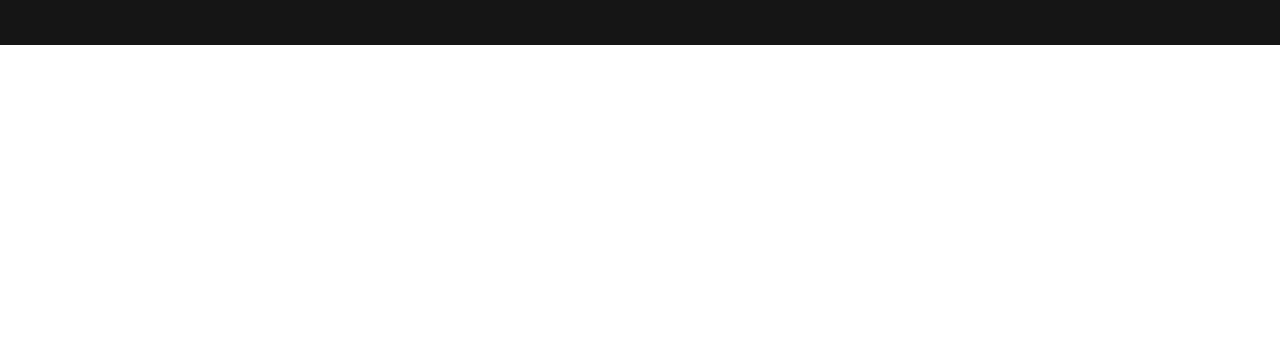
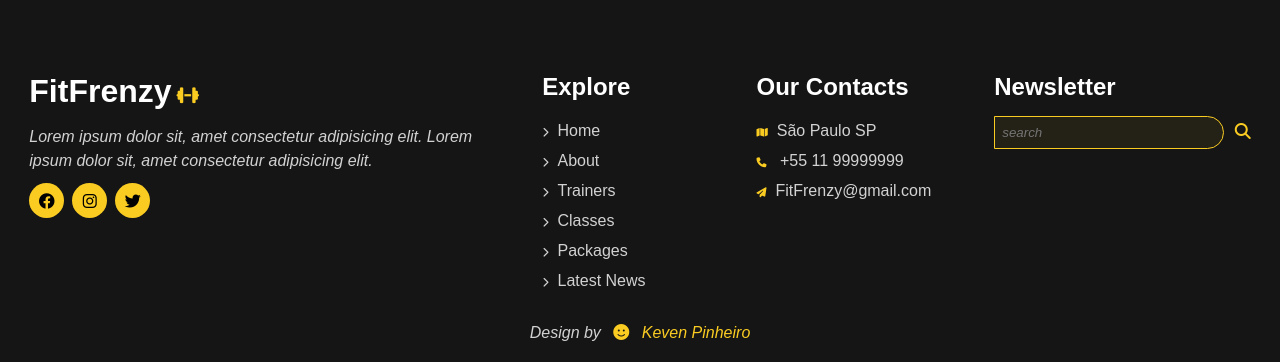
Before and after one commit to Kevenpinheiro/gym-website, a plain HTML site: page index.html in a window 1280 px wide. Shown: the part 4236-4598 px from the top of the page. Before the commit the page ends 4281 px from the top, so only its background shows below. Drawn offline with Linux system fonts and the light colour scheme.

Commit message:
feat: add foooter section

```diff
--- a/index.html
+++ b/index.html
@@ -58,9 +58,7 @@
       <p class="services"><i class="fa-solid fa-angle-right"></i>WOMANS FITNESS AND WORKOUT</p>
       <p class="services"><i class="fa-solid fa-angle-right"></i>PERSONAL TRAININGS</p>
       <p class="services"><i class="fa-solid fa-angle-right"></i>HEALTHY NUTRITION PLAN</p>
-
     </div>
-
   </div>
 
   <div class="classes">
@@ -114,6 +112,7 @@
 
         <a href="#">Enroll Now</a>
       </div>
+
       <div class="p_card">
         <h4>PREMIUM PLAN</h4>
         <h1>$ 90</h1>
@@ -129,9 +128,11 @@
 
         <a href="#">Enroll Now</a>
       </div>
+
       <div class="p_card">
         <h4>ULTIMATE PLAN</h4>
         <h1>$ 160</h1>
+
         <div class="plans">
           <p>Unlimited Equipments</p>
           <p>Convenient Time</p>
@@ -183,15 +184,13 @@
     <h2>TRAINING WITH<span>EXPERTS</span></h2>
 
     <div class="t_box">
-
       <div class="t_card">
         <img src="./src/img/trainer_1.jpg">
 
         <div class="t_tag">
           <p class="name">John Doe</p>
-          <p class="trainer">Lorem ipsum dolor sit amet consectetur adipisicing elit.
+          <p class="trainer">Lorem ipsum dolor sit amet consectetur adipisicing elit.</p>
         </div>
-
       </div>
 
       <div class="t_card">
@@ -199,9 +198,8 @@
 
         <div class="t_tag">
           <p class="name">Jenny Doe</p>
-          <p class="trainer">Lorem ipsum dolor sit amet consectetur adipisicing elit.
+          <p class="trainer">Lorem ipsum dolor sit amet consectetur adipisicing elit.</p>
         </div>
-
       </div>
 
       <div class="t_card">
@@ -209,9 +207,8 @@
 
         <div class="t_tag">
           <p class="name">John Doe</p>
-          <p class="trainer">Lorem ipsum dolor sit amet consectetur adipisicing elit.
+          <p class="trainer">Lorem ipsum dolor sit amet consectetur adipisicing elit.</p>
         </div>
-
       </div>
 
       <div class="t_card">
@@ -219,9 +216,8 @@
 
         <div class="t_tag">
           <p class="name">Jenny Doe</p>
-          <p class="trainer">Lorem ipsum dolor sit amet consectetur adipisicing elit.
+          <p class="trainer">Lorem ipsum dolor sit amet consectetur adipisicing elit.</p>
         </div>
-
       </div>
 
       <div class="t_card">
@@ -229,10 +225,88 @@
 
         <div class="t_tag">
           <p class="name">John Doe</p>
-            <p class="trainer">Lorem ipsum dolor sit amet consectetur adipisicing elit.
+          <p class="trainer">Lorem ipsum dolor sit amet consectetur adipisicing elit.</p>
+        </div>
+      </div>
+    </div>
   </div>
 
+  <footer>
+    <div class="socialmedia">
+      <div class="f_logo">
+        <h1>FitFrenzy<span><i class="fa-solid fa-dumbbell"></i></span></h1>
       </div>
+
+      <div class="f_tag">
+        <p>Lorem ipsum dolor sit, amet consectetur adipisicing elit.
+          Lorem ipsum dolor sit, amet consectetur adipisicing elit.
+        </p>
+
+        <div class="f_icon">
+          <div class="back"><i class="fa-brands fa-facebook"></i></div>
+          <div class="back"><i class="fa-brands fa-instagram"></i></div>
+          <div class="back"><i class="fa-brands fa-twitter"></i></div>
+        </div>
+      </div>
+    </div>
+
+    <div class="mid">
+      <div class="f_left">
+        <h2>Explore</h2>
+
+        <p>
+          <i class="fa-solid fa-chevron-right"></i>Home
+        </p>
+
+        <p>
+          <i class="fa-solid fa-chevron-right"></i>About
+        </p>
+
+        <p>
+          <i class="fa-solid fa-chevron-right"></i>Trainers
+        </p>
+
+        <p>
+          <i class="fa-solid fa-chevron-right"></i>Classes
+        </p>
+
+        <p>
+          <i class="fa-solid fa-chevron-right"></i>Packages
+        </p>
+
+        <p>
+          <i class="fa-solid fa-chevron-right"></i>Latest News
+        </p>
+      </div>
+
+      <div class="f_right">
+        <h2>Our Contacts</h2>
+
+        <p>
+          <i class="fa-solid fa-map"></i>São Paulo SP
+        </p>
+
+        <p>
+          <i class="fa-solid fa-phone"></i> +55 11 99999999
+        </p>
+
+        <p>
+          <i class="fa-solid fa-paper-plane"></i>FitFrenzy@gmail.com
+        </p>
+      </div>
+    </div>
+
+    <div class="search">
+        <h2>Newsletter</h2>
+          <input type="text" placeholder="search">
+          <label for="#"><i class="fa-solid fa-magnifying-glass"></i></label>
+    </div>
+  </footer>
+
+    <div class="end">
+        <p>
+          Design by <span><i class="fa-solid fa-face-smile"></i> Keven Pinheiro</span>
+        </p>
   </div>
 </body>
 </html>
--- a/styles/@imports.css
+++ b/styles/@imports.css
@@ -5,3 +5,4 @@
 @import url('./registration.css');
 @import url('./gallery.css');
 @import url('./team.css');
+@import url('./footer.css');
--- /dev/null
+++ b/styles/footer.css
@@ -0,0 +1,155 @@
+footer {
+  width: 100%;
+  height: auto;
+  padding: 28px 2%;
+
+  display: flex;
+  justify-content: space-around;
+
+  background-color: #151515;
+}
+
+footer .socialmedia .f_logo h1 {
+  color: #fff;
+
+  cursor: pointer;
+  margin-bottom: 15px;
+}
+
+footer .socialmedia .f_logo h1 span {
+  font-size: 18px;
+  margin-left: 5px;
+
+  color: #facc22;
+}
+
+footer .socialmedia .f_tag p {
+  color: #d2d2d2;
+  font-style: italic;
+
+  width: 450px;
+  line-height: 24px;
+}
+
+footer .socialmedia .f_tag .f_icon {
+  display: flex;
+  margin-top: 10px;
+}
+
+footer .socialmedia .f_tag .f_icon .back {
+  width: 35px;
+  height: 35px;
+  margin-right: 8px;
+
+  background-color: #facc22;
+
+  border-radius: 50%;
+}
+
+footer .back i {
+  position: relative;
+  top: 50%;
+  left: 50%;
+
+  transform: translate(-50%, -50%);
+}
+
+footer .mid {
+  width: 500px;
+
+  display: flex;
+  justify-content: space-around;
+}
+
+footer .mid .f_left h2 {
+  margin-bottom: 15px;
+
+  color: #fff;
+}
+
+footer .mid .f_left p {
+  color: #d2d2d2;
+
+  line-height: 30px;
+
+  transition: 0.4s;
+}
+
+footer .mid .f_left p:hover {
+  color: #facc22;
+}
+
+footer .mid .f_left p i {
+  margin-right: 9px;
+
+  font-size: 10px;
+}
+
+footer .mid .f_right h2 {
+  color: #fff;
+
+  margin-bottom: 15px;
+}
+
+footer .mid .f_right p {
+  color: #d2d2d2;
+  font: italic;
+
+  line-height: 30px;
+
+  transition: 0.4s;
+}
+
+footer .mid .f_right p i {
+  margin-right: 9px;
+  color: #facc22;
+
+  font-size: 10px;
+}
+
+footer .search h2 {
+  margin-bottom: 15px;
+
+  color: #fff;
+}
+
+footer .search input {
+  width: 230px;
+  padding: 8px 7px;
+
+  border: 1px solid #facc22;
+
+  background: #facb2210;
+  color: #d2d2d2;
+
+  outline: none;
+  font-style: italic;
+
+  border-top-right-radius: 50px;
+  border-bottom-right-radius: 50px;
+}
+
+footer .search label {
+  color: #facc22;
+  margin-left: 6px;
+
+  cursor: pointer;
+}
+
+.end {
+  text-align: center;
+  font-style: italic;
+
+  color: #d2d2d2;
+  background: #151515;
+
+  padding-bottom: 20px;
+}
+
+.end i {
+  margin: 0 8px;
+}
+
+.end span {
+  color: #facc22;
+}
```
Lines whose indentation alone changed are shown as unchanged.
